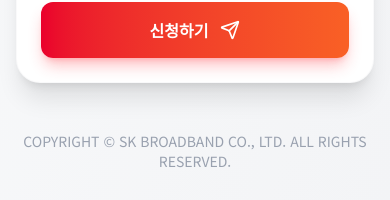
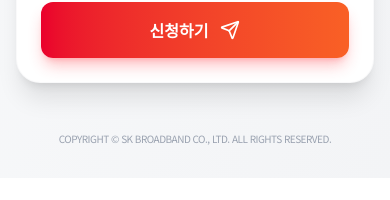
Before and after one commit to ghqlt0116-web/resume, a Next.js app: page / in a window 390 px wide. Shown: the part 1125-1325 px from the top of the page. After the commit the page ends 1303 px from the top, so only its background shows below. Built offline with nearby package versions, Linux system fonts and the light colour scheme.

Commit message:
Reduce copyright text font size for mobile screens

```diff
--- a/src/app/page.tsx
+++ b/src/app/page.tsx
@@ -361,7 +361,7 @@ export default function Home() {
         </div>
       </main>
 
-      <footer className="mt-auto py-8 text-center text-gray-400 text-sm">
+      <footer className="mt-auto py-8 text-center text-gray-400 text-[10px] sm:text-xs md:text-sm tracking-tighter sm:tracking-normal">
         <p>COPYRIGHT © SK BROADBAND CO., LTD. ALL RIGHTS RESERVED.</p>
       </footer>
     </div>
```
